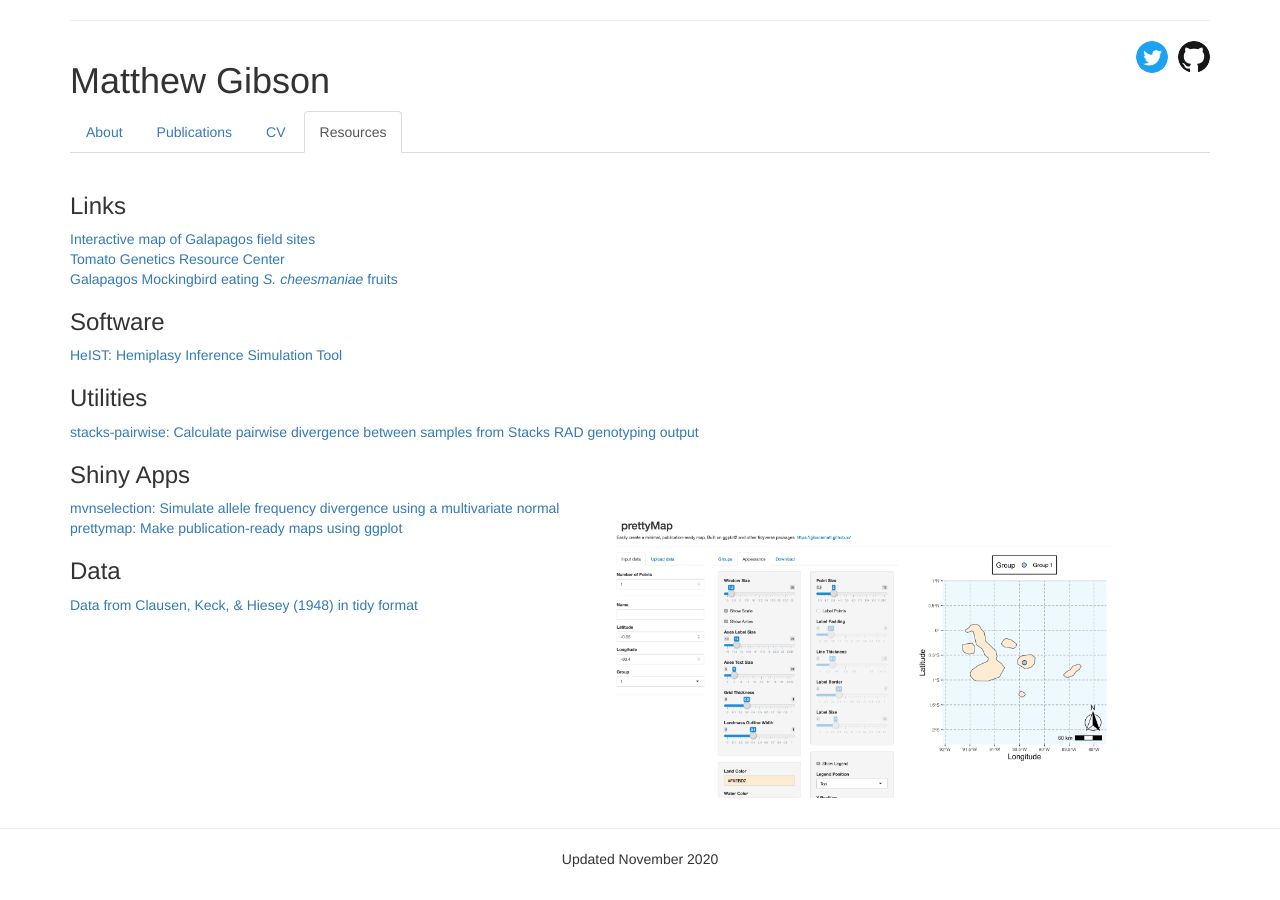
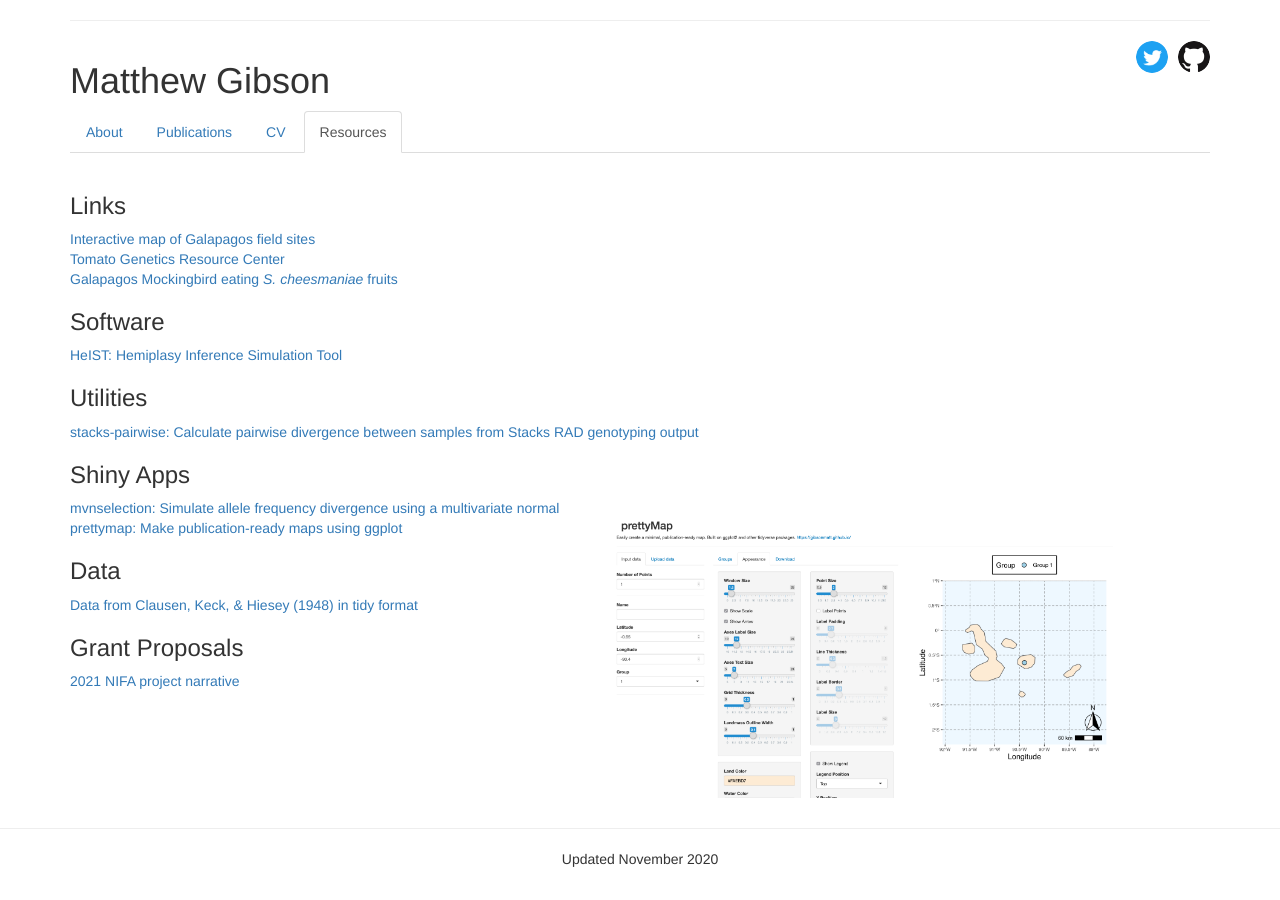
Before and after one commit to gibsonMatt/gibsonMatt.github.io, a Jekyll site: the page built from resources.md, in a window 1280 px wide. Built offline with Jekyll 4.4.1, drawn with Linux system fonts in a browser that asks for light colours.

Commit message:
update resources

```diff
--- a/resources.md
+++ b/resources.md
@@ -28,3 +28,7 @@ layout: resources
 ### Data
 
 <a href="AboutPageAssets/files/ckh_1948_tidy.csv"> Data from Clausen, Keck, & Hiesey (1948) in tidy format</a>
+
+### Grant Proposals
+
+<a href="AboutPageAssets/files/2021_Gibson_NIFA.pdf">2021 NIFA project narrative</a>
```
Also changed, not shown: 3 other files.
